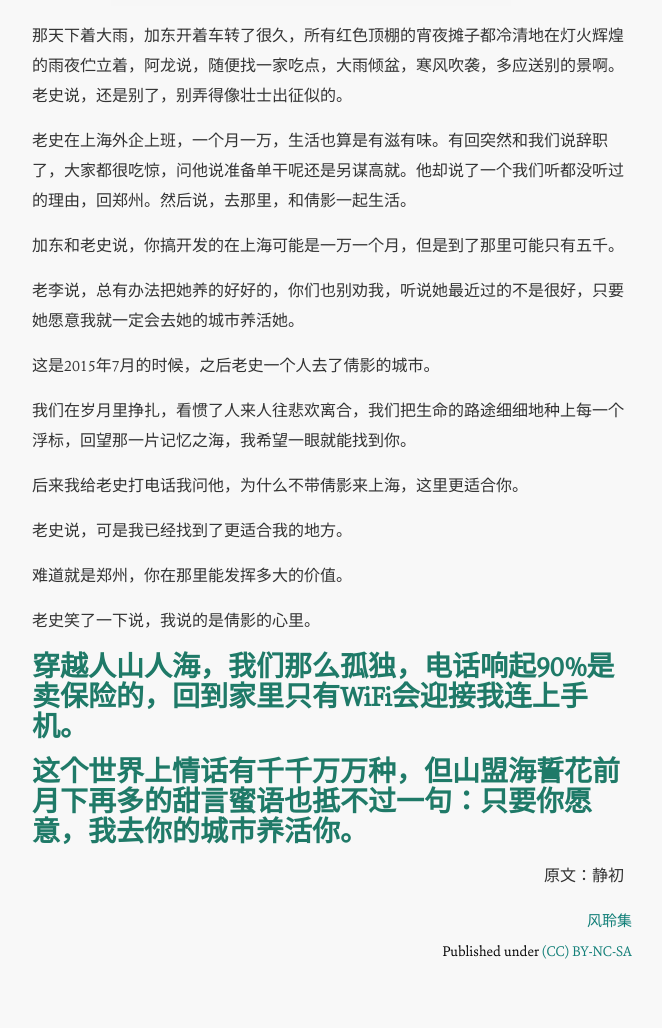
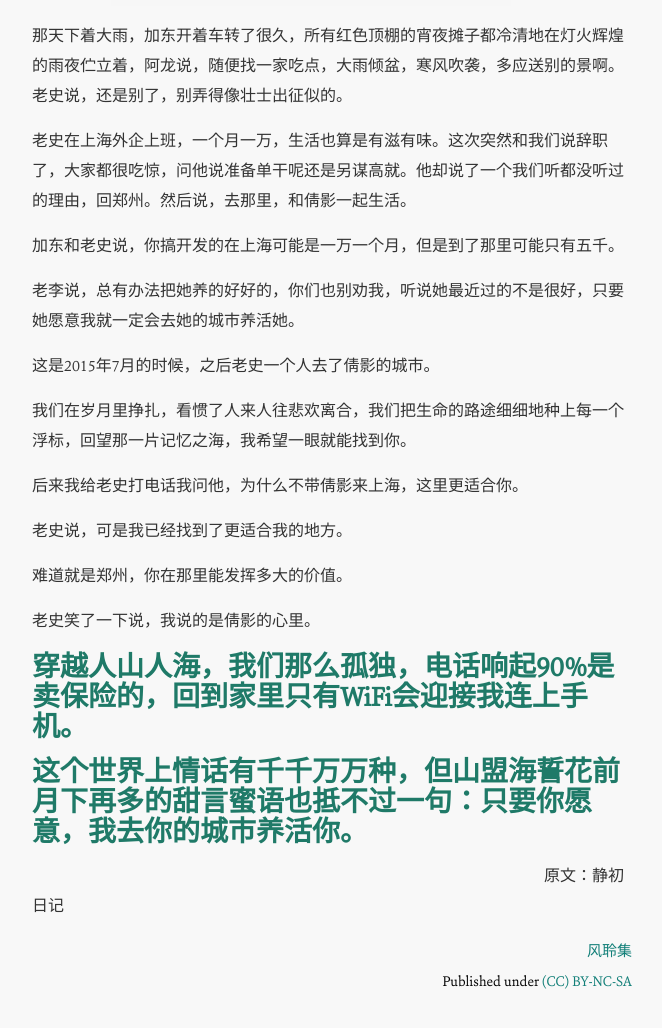
Before and after one commit to imisslovelove/cn, a Jekyll site: the page built from _posts/2016-01-26-因为爱的人是你－所以我相信爱情.md, in a window 1280 px wide and 1400 px high, scrolled down 564 px. Shown: the part 324-1352 px from the top of the window, without its empty margins (308-970 px from the left). Built offline with Jekyll 4.4.1, drawn with Linux system fonts in a browser that asks for light colours; Markdown is read by kramdown in place of the engine named in the settings; comment, search, counter and statistics services are not loaded.

Commit message:
Update 2016-01-26-因为爱的人是你－所以我相信爱情.md

```diff
--- a/_posts/2016-01-26-因为爱的人是你－所以我相信爱情.md
+++ b/_posts/2016-01-26-因为爱的人是你－所以我相信爱情.md
@@ -23,7 +23,7 @@ tags:
 那天下着大雨，加东开着车转了很久，所有红色顶棚的宵夜摊子都冷清地在灯火辉煌的雨夜伫立着，阿龙说，随便找一家吃点，大雨倾盆，寒风吹袭，多应送别的景啊。老史说，还是别了，别弄得像壮士出征似的。
 
 
-老史在上海外企上班，一个月一万，生活也算是有滋有味。有回突然和我们说辞职了，大家都很吃惊，问他说准备单干呢还是另谋高就。他却说了一个我们听都没听过的理由，回郑州。然后说，去那里，和倩影一起生活。
+老史在上海外企上班，一个月一万，生活也算是有滋有味。这次突然和我们说辞职了，大家都很吃惊，问他说准备单干呢还是另谋高就。他却说了一个我们听都没听过的理由，回郑州。然后说，去那里，和倩影一起生活。
 
 
 加东和老史说，你搞开发的在上海可能是一万一个月，但是到了那里可能只有五千。
@@ -58,4 +58,4 @@ tags:
 
 
 
-　　　　　　　　　　　　　　　　　　　　　　　　　　　　　　　　原文：静初
+　　　　　　　　　　　　　　　　　　　　　　　　　　　　　　　　原文：静初日记
```
